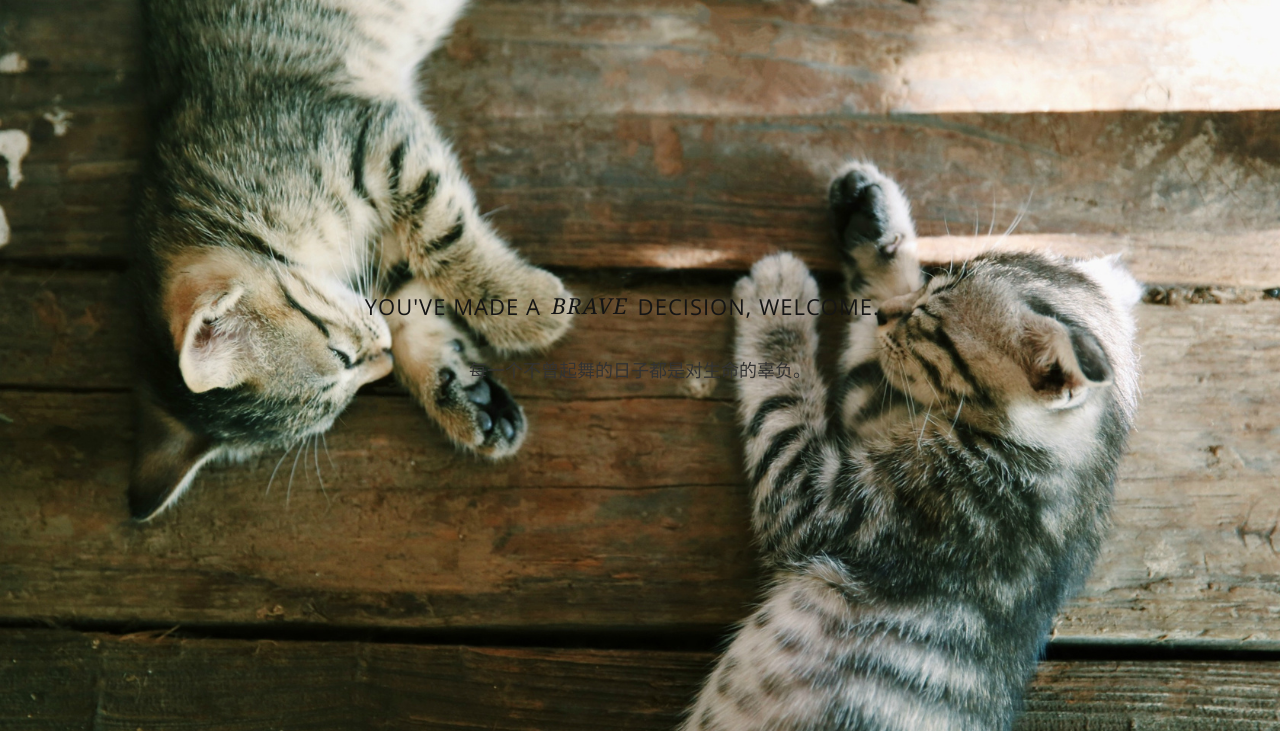
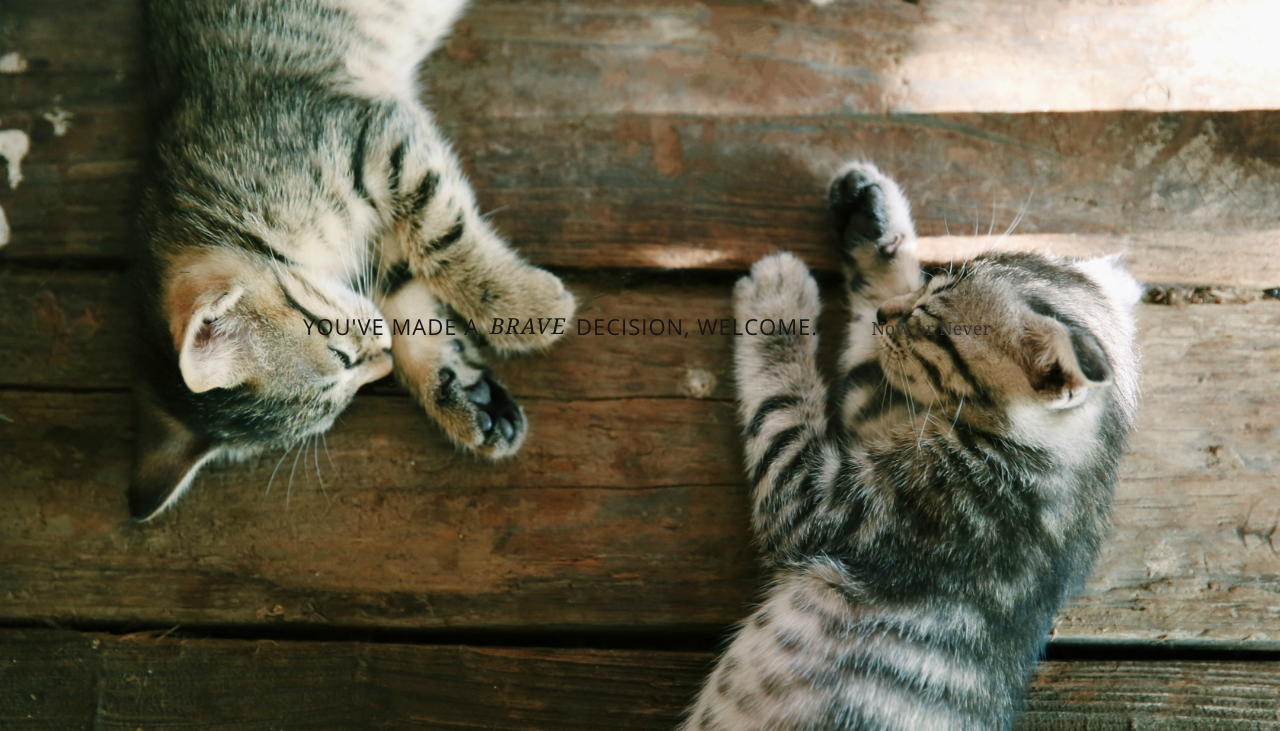
Before and after one commit to nanyouyangyong/nanyouyangyong.github.io, a plain HTML site: page index.html in a window 1280 px wide. Shown: the part 69-800 px from the top of the page. Drawn offline with Linux system fonts and the light colour scheme.

Commit message:
Site updated: 2020-05-07 17:41:47

```diff
--- a/index.html
+++ b/index.html
@@ -180,7 +180,7 @@
                         <p></p>
 
                         <h2></h2>
-                        <p>每一个不曾起舞的日子都是对生命的辜负。</p>
+                        <p>Now or Never</p>
 
 
                     </div>
```
